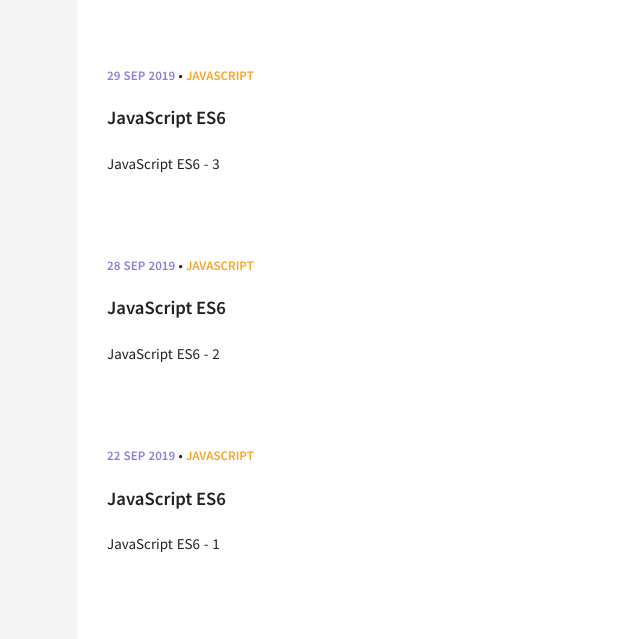
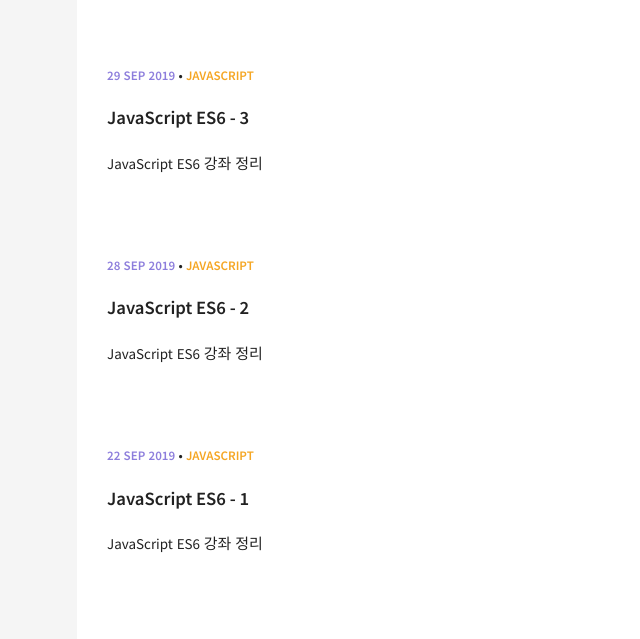
Before and after one commit to dev-csa/dev-csa.github.com, a Jekyll site: the page built from index.html, in a window 1280 px wide. Shown: the top 639 px of the page, without its empty margins (243-883 px from the left). Built offline with Jekyll 4.4.1, drawn with Linux system fonts in a browser that asks for light colours.

Commit message:
no message

```diff
--- a/_posts/2019-09-29-js-post.md
+++ b/_posts/2019-09-29-js-post.md
@@ -1,7 +1,7 @@
 ---
 layout: post
-title: "JavaScript ES6"
-excerpt: JavaScript ES6 - 3
+title: "JavaScript ES6 - 3"
+excerpt: JavaScript ES6 강좌 정리
 categories: [Javascript]
 comments: true
 image:
```
Also changed, not shown: _posts/2019-09-22-js-post.md (+2 -2 lines), _posts/2019-09-28-js-post.md (+2 -2 lines).
